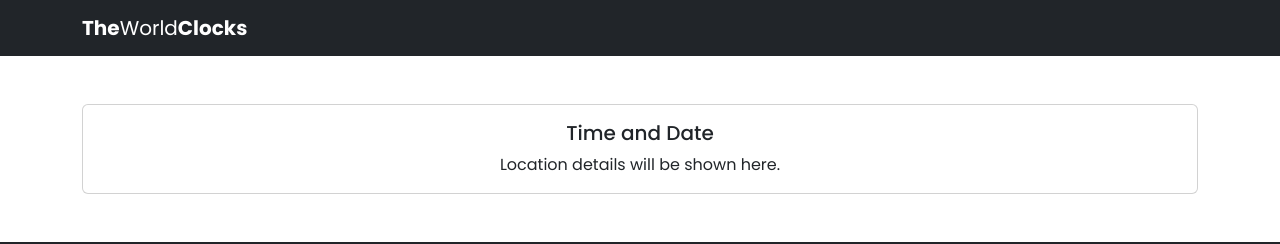
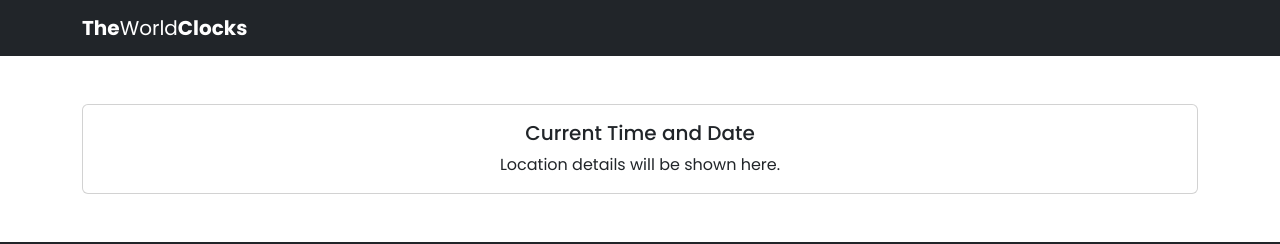
Before and after one commit to mottamarcio/theworldclocks, a React (Vite) app: page / in a window 1280 px wide. Shown: the top 244 px of the page. Built offline with nearby package versions, Linux system fonts and the light colour scheme.

Commit message:
add some Clockcard tweak

```diff
--- a/src/App.tsx
+++ b/src/App.tsx
@@ -7,7 +7,7 @@ function App() {
   return (
     <>
       <Navbar />
-      <div className="container">
+      <div className="container my-5">
         <Clockcard />
       </div>
       <Footer />
--- a/src/components/Clockcard.tsx
+++ b/src/components/Clockcard.tsx
@@ -2,9 +2,9 @@ import React from 'react'
 
 function Clockcard() {
     return (
-        <div className="card text-center my-5">
+        <div className="card text-center my-5" style={{ width: '100%' }}>
             <div className="card-body">
-                <h5 className="card-title">Time and Date</h5>
+                <h5 className="card-title">Current Time and Date</h5>
                 <p className="card-text">Location details will be shown here.</p>
             </div>
         </div>
```
